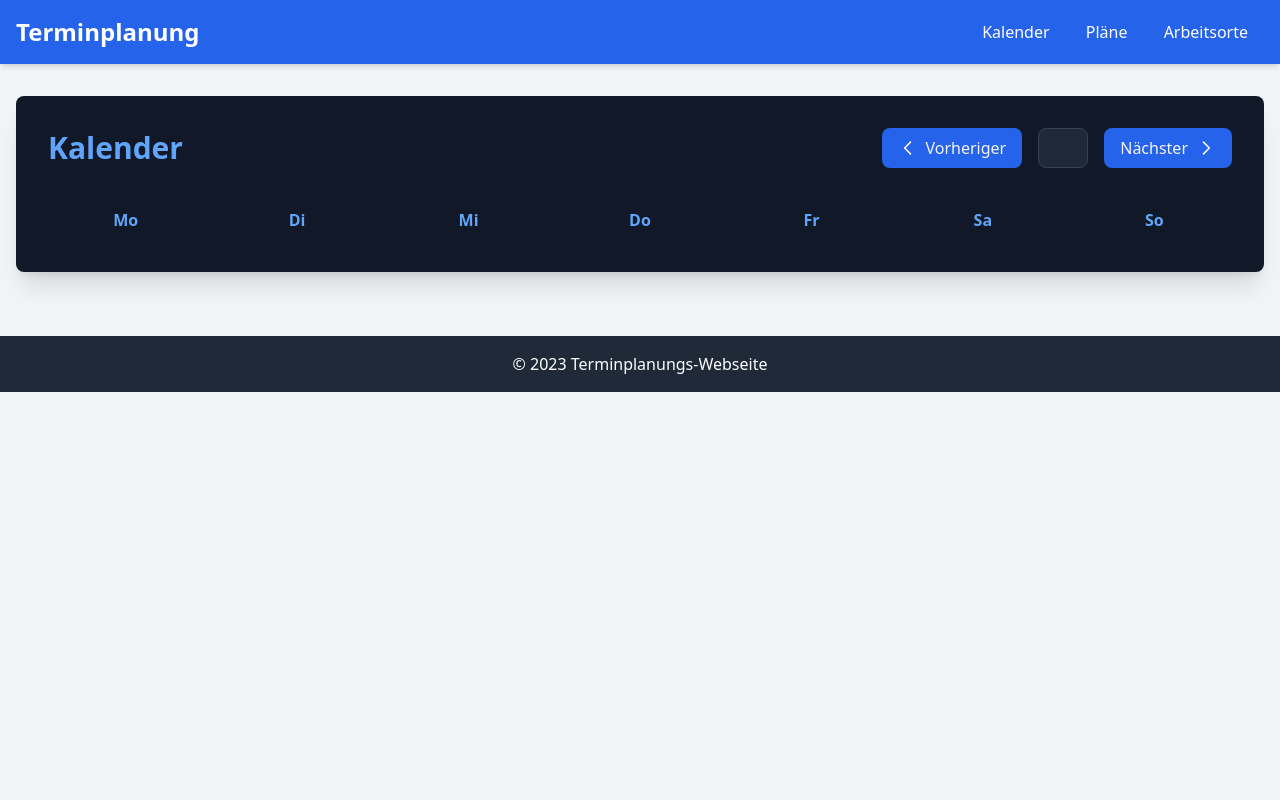
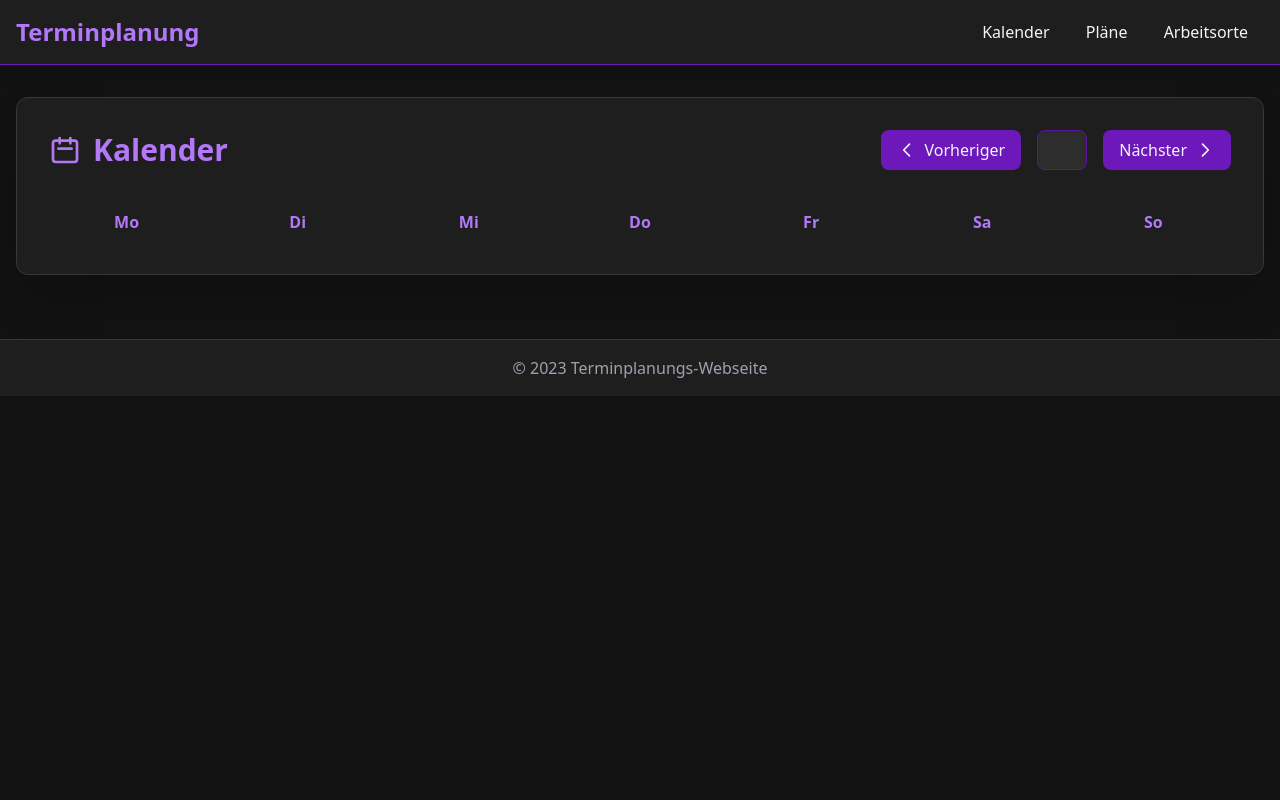
Before and after one commit to TomBenRu/appointment_plan_api_cl, a FastAPI app: template templates/index.html in a window 1280 px wide. Run offline with FastAPI, Linux system fonts and the light colour scheme; the template is opened without the code that fills it, so the values that code supplies are empty; some libraries are stand-ins or nearby versions.

Commit message:
Work in Progress

```diff
--- a/static/css/styles.css
+++ b/static/css/styles.css
@@ -1,22 +1,62 @@
+/* Globale Farbvariablen für konsistentes Theming */
+:root {
+    /* Dunkle Farbtöne */
+    --dark-900: #121212;
+    --dark-800: #1E1E1E;
+    --dark-700: #2D2D2D;
+    --dark-600: #383838;
+    --dark-500: #494949;
+    --dark-400: #5A5A5A;
+
+    /* Primärfarben (Lila) */
+    --primary-900: #4E1184;
+    --primary-800: #5D14A0;
+    --primary-700: #6C18BB;
+    --primary-600: #7B1CD7;
+    --primary-500: #8A20F2;
+    --primary-400: #9F4CF5;
+    --primary-300: #B378F7;
+    --primary-200: #C8A4F9;
+    --primary-100: #DCCFFB;
+
+    /* Akzentfarben (Blau) */
+    --accent-900: #095166;
+    --accent-800: #0B6581;
+    --accent-700: #0D7A9D;
+    --accent-600: #0F8FB8;
+    --accent-500: #11A3D4;
+    --accent-400: #3EB3DB;
+    --accent-300: #6CC3E3;
+    --accent-200: #99D3EA;
+    --accent-100: #C7E3F2;
+}
+
 /* Zusätzliche benutzerdefinierte Styles */
 
 /* Kalender-Styles */
 .calendar-day {
     transition: all 0.2s ease-in-out;
+    background-color: var(--dark-700);
+    border-color: var(--dark-600);
 }
 
 .calendar-day:hover {
-    box-shadow: 0 4px 6px rgba(0, 0, 0, 0.1);
+    box-shadow: 0 4px 8px rgba(0, 0, 0, 0.2);
     transform: translateY(-2px);
+    background-color: var(--dark-600);
 }
 
 .calendar-appointment {
     transition: all 0.2s ease-in-out;
+    background-color: var(--primary-900);
+    border-color: var(--primary-800);
+    color: var(--primary-100);
 }
 
 .calendar-appointment:hover {
     transform: scale(1.05);
     z-index: 10;
+    background-color: var(--primary-800);
 }
 
 /* Animation für Seitenwechsel */
@@ -35,6 +75,27 @@
     }
 }
 
+/* Custom Utility-Klassen */
+.text-primary {
+    color: var(--primary-300);
+}
+
+.bg-primary {
+    background-color: var(--primary-600);
+}
+
+.border-primary {
+    border-color: var(--primary-700);
+}
+
+.text-accent {
+    color: var(--accent-300);
+}
+
+.bg-accent {
+    background-color: var(--accent-600);
+}
+
 /* Responsive Anpassungen */
 @media (max-width: 768px) {
     .calendar-grid {
--- /dev/null
+++ b/static/js/tailwind-config.js
@@ -0,0 +1,39 @@
+// Tailwind-Konfiguration für das gesamte Projekt
+tailwind.config = {
+    theme: {
+        extend: {
+            colors: {
+                'dark': {
+                    '900': '#121212',
+                    '800': '#1E1E1E',
+                    '700': '#2D2D2D',
+                    '600': '#383838',
+                    '500': '#494949',
+                    '400': '#5A5A5A',
+                },
+                'primary': {
+                    '900': '#4E1184',
+                    '800': '#5D14A0',
+                    '700': '#6C18BB',
+                    '600': '#7B1CD7',
+                    '500': '#8A20F2',
+                    '400': '#9F4CF5',
+                    '300': '#B378F7',
+                    '200': '#C8A4F9',
+                    '100': '#DCCFFB',
+                },
+                'accent': {
+                    '900': '#095166',
+                    '800': '#0B6581',
+                    '700': '#0D7A9D',
+                    '600': '#0F8FB8',
+                    '500': '#11A3D4',
+                    '400': '#3EB3DB',
+                    '300': '#6CC3E3',
+                    '200': '#99D3EA',
+                    '100': '#C7E3F2',
+                },
+            }
+        }
+    }
+}
--- a/templates/base.html
+++ b/templates/base.html
@@ -13,18 +13,23 @@
 
     <!-- Tailwind CSS -->
     <script src="https://cdn.tailwindcss.com"></script>
+    <!-- Externe Tailwind-Konfiguration -->
+    <script src="/static/js/tailwind-config.js"></script>
+
+    <!-- Eigene Styles -->
+    <link rel="stylesheet" href="/static/css/styles.css">
 
     {% block head %}{% endblock %}
 </head>
-<body class="bg-gray-100 min-h-screen">
-    <header class="bg-blue-600 text-white shadow-md">
+<body class="bg-dark-900 text-gray-100 min-h-screen">
+    <header class="bg-dark-800 border-b border-primary-700 shadow-lg">
         <div class="container mx-auto px-4 py-4">
             <nav class="flex items-center justify-between">
-                <a href="/" class="text-2xl font-bold">Terminplanung</a>
+                <a href="/" class="text-2xl font-bold text-primary-300">Terminplanung</a>
                 <div>
-                    <a href="/" class="px-4 py-2 hover:bg-blue-700 rounded">Kalender</a>
-                    <a href="/plans" class="px-4 py-2 hover:bg-blue-700 rounded">Pläne</a>
-                    <a href="/locations" class="px-4 py-2 hover:bg-blue-700 rounded">Arbeitsorte</a>
+                    <a href="/" class="px-4 py-2 hover:bg-primary-900 hover:text-primary-200 rounded-md transition-all duration-200">Kalender</a>
+                    <a href="/plans" class="px-4 py-2 hover:bg-primary-900 hover:text-primary-200 rounded-md transition-all duration-200">Pläne</a>
+                    <a href="/locations" class="px-4 py-2 hover:bg-primary-900 hover:text-primary-200 rounded-md transition-all duration-200">Arbeitsorte</a>
                 </div>
             </nav>
         </div>
@@ -34,7 +39,7 @@
         {% block content %}{% endblock %}
     </main>
 
-    <footer class="bg-gray-800 text-white py-4 mt-8">
+    <footer class="bg-dark-800 text-gray-400 py-4 mt-8 border-t border-dark-600">
         <div class="container mx-auto px-4 text-center">
             <p>&copy; {% block year %}2023{% endblock %} Terminplanungs-Webseite</p>
         </div>
--- a/templates/index.html
+++ b/templates/index.html
@@ -3,9 +3,14 @@
 {% block title %}Kalender - Terminplanung{% endblock %}
 
 {% block content %}
-<div class="bg-gray-900 rounded-lg shadow-xl p-8 text-gray-100">
+<div class="bg-dark-800 rounded-xl shadow-2xl p-8 text-gray-100 border border-dark-600">
     <div class="flex justify-between items-center mb-8">
-        <h1 class="text-3xl font-bold text-blue-400">Kalender</h1>
+        <h1 class="text-3xl font-bold text-primary-300 flex items-center">
+            <svg xmlns="http://www.w3.org/2000/svg" class="h-8 w-8 mr-3" fill="none" viewBox="0 0 24 24" stroke="currentColor">
+                <path stroke-linecap="round" stroke-linejoin="round" stroke-width="2" d="M8 7V3m8 4V3m-9 8h10M5 21h14a2 2 0 002-2V7a2 2 0 00-2-2H5a2 2 0 00-2 2v12a2 2 0 002 2z" />
+            </svg>
+            Kalender
+        </h1>
 
         <div class="flex space-x-4">
             <!-- Versteckte Felder mit IDs -->
@@ -13,7 +18,7 @@
             <input type="hidden" id="current-month" name="month" value="{{ month }}">
 
             <button
-                class="px-4 py-2 bg-blue-600 text-gray-100 rounded-lg hover:bg-blue-700 transition-colors duration-200 flex items-center space-x-2"
+                class="px-4 py-2 bg-primary-700 text-gray-100 rounded-lg hover:bg-primary-600 hover:shadow-lg transition-all duration-200 flex items-center space-x-2"
                 hx-get="/api/calendar-partial"
                 hx-target="#calendar-container"
                 hx-include="[name='year'],[name='month']"
@@ -25,12 +30,12 @@
                 <span>Vorheriger</span>
             </button>
 
-            <span id="month-display" class="px-6 py-2 font-semibold text-xl bg-gray-800 rounded-lg border border-gray-700">
+            <span id="month-display" class="px-6 py-2 font-semibold text-xl bg-dark-700 rounded-lg border border-primary-800 text-primary-200 shadow-inner">
                 {{ month_name }} {{ year }}
             </span>
 
             <button
-                class="px-4 py-2 bg-blue-600 text-gray-100 rounded-lg hover:bg-blue-700 transition-colors duration-200 flex items-center space-x-2"
+                class="px-4 py-2 bg-primary-700 text-gray-100 rounded-lg hover:bg-primary-600 hover:shadow-lg transition-all duration-200 flex items-center space-x-2"
                 hx-get="/api/calendar-partial"
                 hx-target="#calendar-container"
                 hx-include="[name='year'],[name='month']"
@@ -47,23 +52,23 @@
     <div id="calendar-container" class="mt-6">
         <div class="grid grid-cols-7 gap-4">
             <!-- Wochentage -->
-            <div class="text-center font-semibold text-blue-400 py-2">Mo</div>
-            <div class="text-center font-semibold text-blue-400 py-2">Di</div>
-            <div class="text-center font-semibold text-blue-400 py-2">Mi</div>
-            <div class="text-center font-semibold text-blue-400 py-2">Do</div>
-            <div class="text-center font-semibold text-blue-400 py-2">Fr</div>
-            <div class="text-center font-semibold text-blue-400 py-2">Sa</div>
-            <div class="text-center font-semibold text-blue-400 py-2">So</div>
+            <div class="text-center font-semibold text-primary-300 py-2">Mo</div>
+            <div class="text-center font-semibold text-primary-300 py-2">Di</div>
+            <div class="text-center font-semibold text-primary-300 py-2">Mi</div>
+            <div class="text-center font-semibold text-primary-300 py-2">Do</div>
+            <div class="text-center font-semibold text-primary-300 py-2">Fr</div>
+            <div class="text-center font-semibold text-primary-300 py-2">Sa</div>
+            <div class="text-center font-semibold text-primary-300 py-2">So</div>
 
             <!-- Kalender-Tage -->
             {% for week in calendar_weeks %}
                 {% for day in week %}
-                    <div class="border border-gray-700 rounded-lg p-3 min-h-[120px] transition-colors duration-200
-                        {% if day.is_current_month %}bg-gray-800 hover:bg-gray-750{% else %}bg-gray-900 text-gray-500{% endif %}">
+                    <div class="border {% if day.is_current_month %}border-dark-600{% else %}border-dark-700{% endif %} rounded-lg p-3 min-h-[120px] transition-all duration-200
+                        {% if day.is_current_month %}bg-dark-700 hover:bg-dark-600 hover:shadow-md{% else %}bg-dark-800 text-gray-500{% endif %}">
                         <div class="flex justify-between items-center">
-                            <span class="font-medium">{{ day.day }}</span>
+                            {% if not day.is_today %}<span class="font-medium">{{ day.day }}</span>{% endif %}
                             {% if day.is_today %}
-                                <span class="inline-flex items-center justify-center w-7 h-7 bg-blue-600 text-white rounded-full">
+                                <span class="inline-flex items-center justify-center w-7 h-7 bg-primary-600 text-white rounded-full shadow-md">
                                     {{ day.day }}
                                 </span>
                             {% endif %}
@@ -72,16 +77,16 @@
                         <!-- Termine -->
                         <div class="mt-2 space-y-2">
                             {% for appointment in day.appointments %}
-                                <div class="p-2 text-xs bg-blue-900 text-blue-200 rounded-md hover:bg-blue-800 transition-colors duration-200">
-                                    <div class="font-medium">{{ appointment.start_time_str }} - {{ appointment.end_time_str }}</div>
-                                    <div class="text-blue-300">{{ appointment.location.name }}</div>
-                                    <div class="text-gray-400 mt-1">
+                                <div class="p-2 text-xs bg-primary-900 text-primary-100 rounded-md hover:bg-primary-800 transition-all duration-200 hover:shadow-md border border-primary-800">
+                                    <div class="font-medium text-white">{{ appointment.start_time_str }} - {{ appointment.end_time_str }}</div>
+                                    <div class="text-primary-200">{{ appointment.location.name }}</div>
+                                    <div class="text-gray-300 mt-1">
                                         {% for person in appointment.persons %}
                                             {{ person.full_name }}{% if not loop.last %}, {% endif %}
                                         {% endfor %}
                                         {% if appointment.guests %}
                                             {% if appointment.persons %}, {% endif %}
-                                            <span class="italic text-gray-500">
+                                            <span class="italic text-gray-400">
                                                 {% for guest in appointment.guests %}
                                                     {{ guest }}{% if not loop.last %}, {% endif %}
                                                 {% endfor %}
```
Also changed, not shown: templates/calendar_partial.html (+17 -17 lines).
